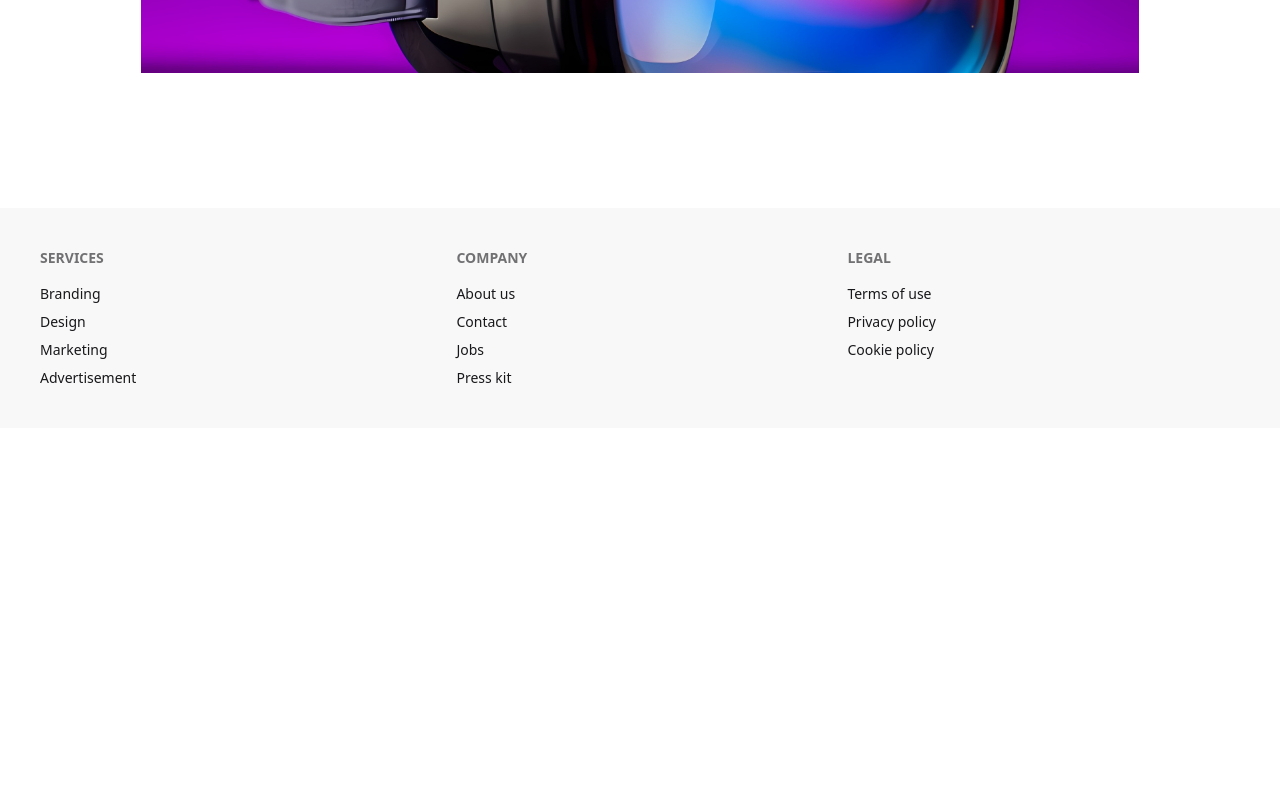
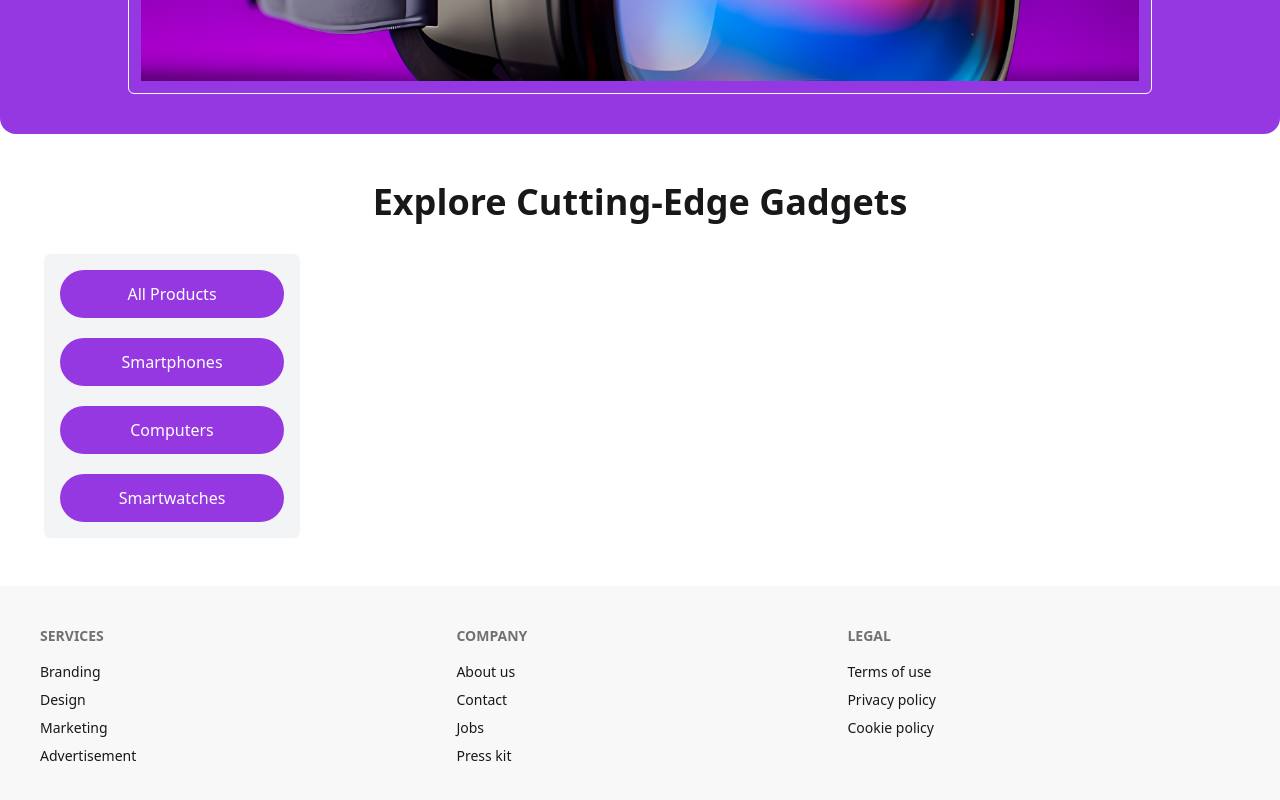
Before and after one commit to Nafiuls/gadgetHeaven, a React (Vite) app: page / in a window 1280 px wide. Shown: the part 728-1528 px from the top of the page. Before the commit the page ends 1156 px from the top, so only its background shows below. Built offline with nearby package versions, Linux system fonts and the light colour scheme.

Commit message:
still working on category

```diff
--- /dev/null
+++ b/public/categories.json
@@ -0,0 +1,22 @@
+[
+  {
+    "id": 1,
+    "category": "All Products",
+    "slug": "All-Products"
+  },
+  {
+    "id": 2,
+    "category": "Smartphones",
+    "slug": "Smart-phones"
+  },
+  {
+    "id": 3,
+    "category": "Computers",
+    "slug": "Computers"
+  },
+  {
+    "id": 4,
+    "category": "Smartwatches",
+    "slug": "Smartwatches"
+  }
+]
--- /dev/null
+++ b/public/products.json
@@ -0,0 +1,172 @@
+[
+  {
+    "product_id": "P001",
+    "product_title": "Apple iPhone 15 Pro Max",
+    "product_image": "https://example.com/iphone15promax.jpg",
+    "category": "Smartphones",
+    "price": 1299,
+    "description": "Experience the ultimate smartphone with the iPhone 15 Pro Max.",
+    "specification": [
+      "6.7-inch Super Retina XDR display",
+      "A17 Bionic chip",
+      "Triple-camera system (48MP Main, 12MP Telephoto, 12MP Ultrawide)",
+      "LiDAR Scanner",
+      "Up to 2TB storage"
+    ],
+    "availability": true,
+    "rating": 4.8
+  },
+  {
+    "product_id": "P002",
+    "product_title": "Samsung Galaxy S24 Ultra",
+    "product_image": "https://example.com/galaxys24ultra.jpg",
+    "category": "Smartphones",
+    "price": 1199,
+    "description": "Unleash the power with Galaxy S24 Ultra's premium features.",
+    "specification": [
+      "6.8-inch QHD+ AMOLED display",
+      "Snapdragon 8 Gen 3",
+      "200MP Quad-camera system",
+      "S Pen support",
+      "1TB storage"
+    ],
+    "availability": true,
+    "rating": 4.7
+  },
+  {
+    "product_id": "P003",
+    "product_title": "Google Pixel 8 Pro",
+    "product_image": "https://example.com/pixel8pro.jpg",
+    "category": "Smartphones",
+    "price": 999,
+    "description": "Smarter, faster, and more helpful with Google AI.",
+    "specification": [
+      "6.7-inch LTPO OLED display",
+      "Google Tensor G3",
+      "50MP + 48MP + 48MP camera setup",
+      "Titan M2 chip",
+      "512GB storage"
+    ],
+    "availability": true,
+    "rating": 4.6
+  },
+  {
+    "product_id": "P004",
+    "product_title": "OnePlus 12",
+    "product_image": "https://example.com/oneplus12.jpg",
+    "category": "Smartphones",
+    "price": 799,
+    "description": "Flagship performance with fast charging.",
+    "specification": [
+      "6.82-inch AMOLED 120Hz display",
+      "Snapdragon 8 Gen 3",
+      "50MP Triple camera",
+      "5400mAh battery",
+      "100W fast charging"
+    ],
+    "availability": true,
+    "rating": 4.5
+  },
+  {
+    "product_id": "P005",
+    "product_title": "Xiaomi 14 Pro",
+    "product_image": "https://example.com/xiaomi14pro.jpg",
+    "category": "Smartphones",
+    "price": 899,
+    "description": "Flagship phone with Leica camera tuning.",
+    "specification": [
+      "6.73-inch LTPO OLED display",
+      "Snapdragon 8 Gen 3",
+      "50MP Leica cameras",
+      "120W HyperCharge",
+      "IP68 water resistance"
+    ],
+    "availability": true,
+    "rating": 4.4
+  },
+  {
+    "product_id": "P006",
+    "product_title": "Sony Xperia 1 V",
+    "product_image": "https://example.com/xperia1v.jpg",
+    "category": "Smartphones",
+    "price": 1399,
+    "description": "Pro-grade camera phone with 4K display.",
+    "specification": [
+      "6.5-inch 4K OLED HDR display",
+      "Snapdragon 8 Gen 2",
+      "Triple 48MP cameras",
+      "Hi-Res Audio support",
+      "5,000mAh battery"
+    ],
+    "availability": true,
+    "rating": 4.2
+  },
+  {
+    "product_id": "C001",
+    "product_title": "MacBook Pro M3",
+    "product_image": "https://example.com/macbookprom3.jpg",
+    "category": "Computers",
+    "price": 2499,
+    "description": "Supercharged with M3 chip and Liquid Retina XDR display.",
+    "specification": [
+      "14.2-inch Liquid Retina XDR display",
+      "Apple M3 Pro chip",
+      "16GB RAM",
+      "1TB SSD",
+      "macOS Sonoma"
+    ],
+    "availability": true,
+    "rating": 4.9
+  },
+  {
+    "product_id": "C002",
+    "product_title": "Dell XPS 15",
+    "product_image": "https://example.com/dellxps15.jpg",
+    "category": "Computers",
+    "price": 1999,
+    "description": "Powerful performance in an ultra-slim design.",
+    "specification": [
+      "15.6-inch FHD+ InfinityEdge display",
+      "Intel Core i9 13th Gen",
+      "32GB RAM",
+      "1TB SSD",
+      "Windows 11 Pro"
+    ],
+    "availability": true,
+    "rating": 4.7
+  },
+  {
+    "product_id": "S001",
+    "product_title": "Apple Watch Series 9",
+    "product_image": "https://example.com/applewatch9.jpg",
+    "category": "Smartwatches",
+    "price": 399,
+    "description": "The ultimate tool for a healthy life.",
+    "specification": [
+      "Always-On Retina display",
+      "S9 chip",
+      "Blood oxygen sensor",
+      "Fitness tracking",
+      "WatchOS 10"
+    ],
+    "availability": true,
+    "rating": 4.6
+  },
+  {
+    "product_id": "S002",
+    "product_title": "Samsung Galaxy Watch 6",
+    "product_image": "https://example.com/galaxywatch6.jpg",
+    "category": "Smartwatches",
+    "price": 349,
+    "description": "Advanced health tracking with stylish design.",
+    "specification": [
+      "1.5-inch Super AMOLED",
+      "BioActive Sensor",
+      "Sleep tracking",
+      "ECG Monitoring",
+      "Wear OS"
+    ],
+    "availability": true,
+    "rating": 4.5
+  }
+]
--- /dev/null
+++ b/src/components/Categories.jsx
@@ -0,0 +1,21 @@
+import React from "react";
+import { Link, NavLink } from "react-router-dom";
+
+const Categories = ({ categories }) => {
+  console.log(categories);
+  return (
+    <div className="flex flex-col bg-gray-100 p-4 rounded-md gap-5 text-center">
+      {categories?.map((category) => (
+        <Link
+          className="bg-[#9538e2] hover:bg-[#614479] transition-allf rounded-full py-3 text-white"
+          to={`/category/${category.category}`}
+          key={category.category}
+        >
+          {category.category}
+        </Link>
+      ))}
+    </div>
+  );
+};
+
+export default Categories;
--- /dev/null
+++ b/src/components/Heading.jsx
@@ -0,0 +1,12 @@
+import React from "react";
+
+const Heading = ({ main = "", text = "" }) => {
+  return (
+    <div>
+      <p className="text-center font-black my-8 text-4xl capitalize">{main}</p>
+      <p>{text}</p>
+    </div>
+  );
+};
+
+export default Heading;
--- /dev/null
+++ b/src/components/ProductCards.jsx
@@ -0,0 +1,10 @@
+import React from "react";
+import { useParams } from "react-router-dom";
+
+const ProductCards = () => {
+  const { category } = useParams();
+
+  return <div>product cards....</div>;
+};
+
+export default ProductCards;
--- a/src/pages/Home.jsx
+++ b/src/pages/Home.jsx
@@ -1,9 +1,13 @@
-import React from "react";
 import "../index.css";
+import { Outlet, useLoaderData } from "react-router-dom";
+import Heading from "../components/Heading";
+import Categories from "../components/Categories";
 const Home = () => {
+  const categories = useLoaderData();
+
   return (
     <div>
-      <div className="bg-[#9538e2] rounded-2xl py-20 relative">
+      <div className="bg-[#9538e2] rounded-2xl py-10 relative ">
         {/* content container */}
         <div className="text-center px-20 gap-8  text-white  flex flex-col items-center justify-center h-full">
           <h1 className="max-w-3xl leading-[60px] text-5xl font-bold capitalize">
@@ -14,16 +18,27 @@ const Home = () => {
             next level. From smart devices <br /> to the coolest accessories, we
             have it all!
           </p>
-          <button className="py-3 px-6 font-semibold cursor-pointer hover:bg-transparent hover:border-[2px] transition-all hover:text-white rounded-full bg-white text-purple-600">
+          <button className="mb-20 py-3 px-6 font-semibold cursor-pointer hover:bg-transparent hover:border-[2px] transition-all hover:text-white rounded-full bg-white text-purple-600">
             Shop Now!
           </button>
         </div>
         {/* image container */}
-        <div className="p-3 absolute left-0 right-0 py-3 backdrop-blur-lg rounded-md top-[400px] border border-white w-[80%] mx-auto">
+        <div className="p-3 left-0 right-0 top-[200px] py-3 backdrop-blur-lg rounded-md border border-white w-[80%] mx-auto">
           <div className="bg-img"></div>
         </div>
       </div>
       {/* others content */}
+      <div className="my-12">
+        <Heading main="explore cutting-edge gadgets" />
+        <div className="flex lg:flex-row flex-col gap-10 justify-center ">
+          <div className="lg:w-[20%] w-full">
+            <Categories categories={categories} />
+          </div>
+          <div className="lg:w-[70%] w-full grid grid-cols-1 lg:grid-cols-3">
+            <Outlet />
+          </div>
+        </div>
+      </div>
     </div>
   );
 };
--- a/src/routes/Routes.jsx
+++ b/src/routes/Routes.jsx
@@ -3,6 +3,7 @@ import MainLayout from "../layouts/MainLayout";
 import Home from "../pages/Home";
 import Statistics from "../pages/Statistics";
 import Dashboard from "../pages/Dashboard";
+import ProductCards from "../components/ProductCards";
 
 const routes = createBrowserRouter([
   {
@@ -12,6 +13,13 @@ const routes = createBrowserRouter([
       {
         path: "/",
         element: <Home />,
+        loader: () => fetch("../categories.json"),
+        children: [
+          {
+            path: "/category/:category",
+            element: <ProductCards />,
+          },
+        ],
       },
       {
         path: "/statistic",
```
